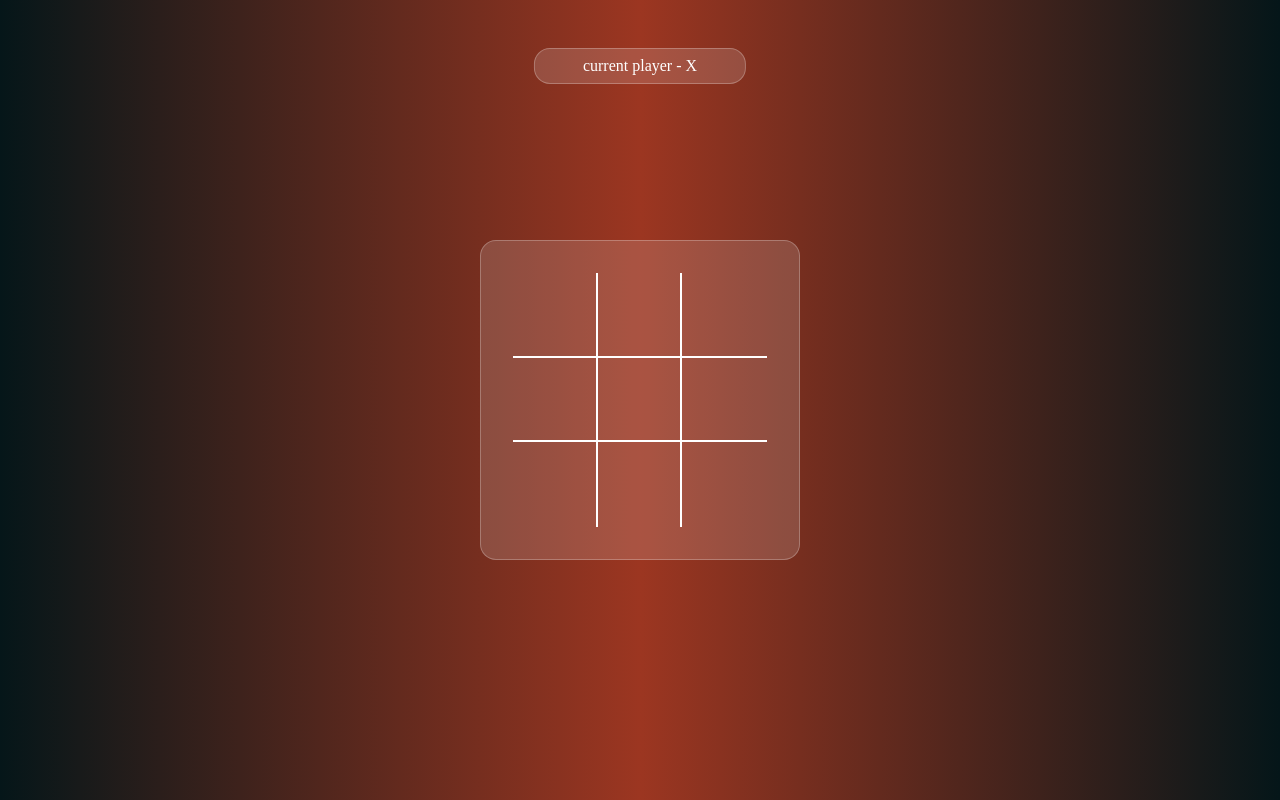
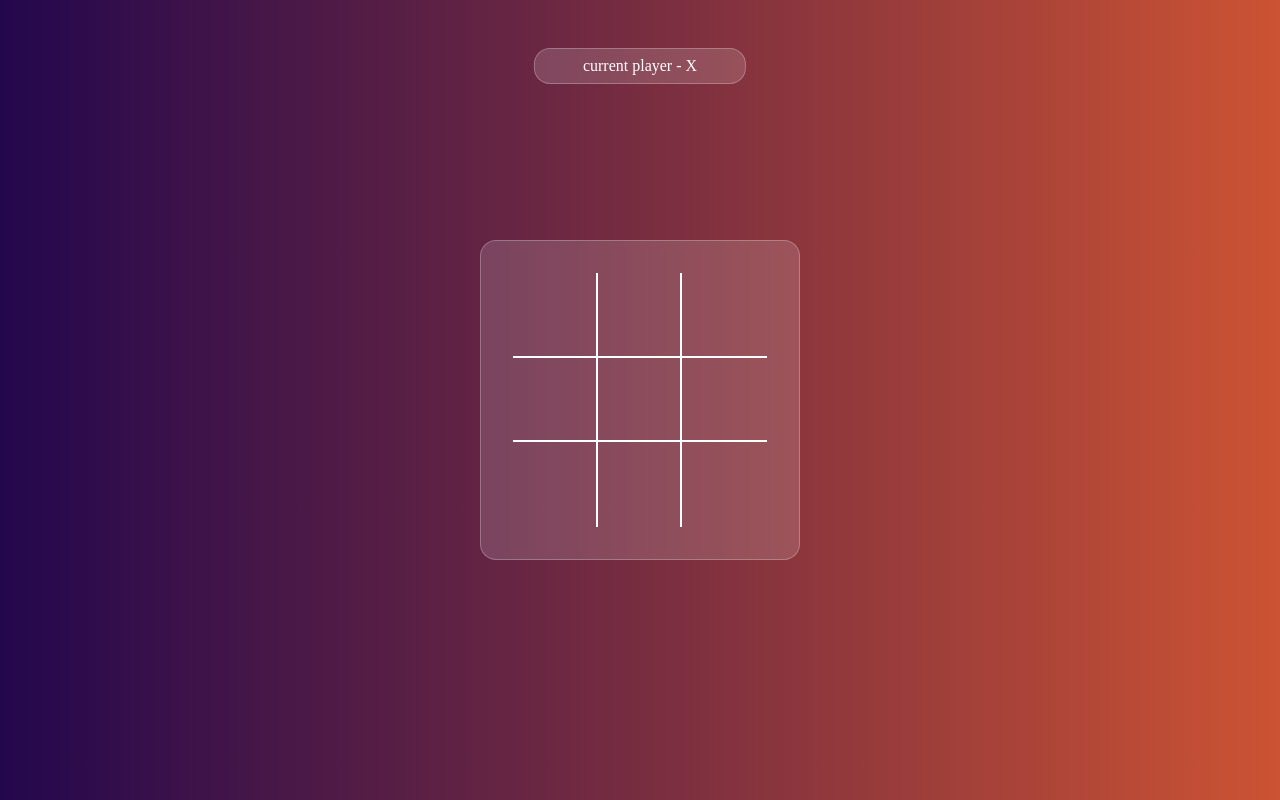
Before and after one commit to kalp104/tik_tak_toe.github.io, a plain HTML site: page index.html in a window 1280 px wide. Drawn offline with Linux system fonts and the light colour scheme.

Commit message:
new style added

```diff
--- a/style.css
+++ b/style.css
@@ -8,7 +8,7 @@
 .wrapper{
     width: 100vw;
     height: 100vh;
-    background: linear-gradient(90deg,#051619,#9c3621 ,#051619 );
+    background: linear-gradient(90deg,#23074d ,#cc5333);
     background-size: cover;
     background-position: center;
     display: grid;
```
